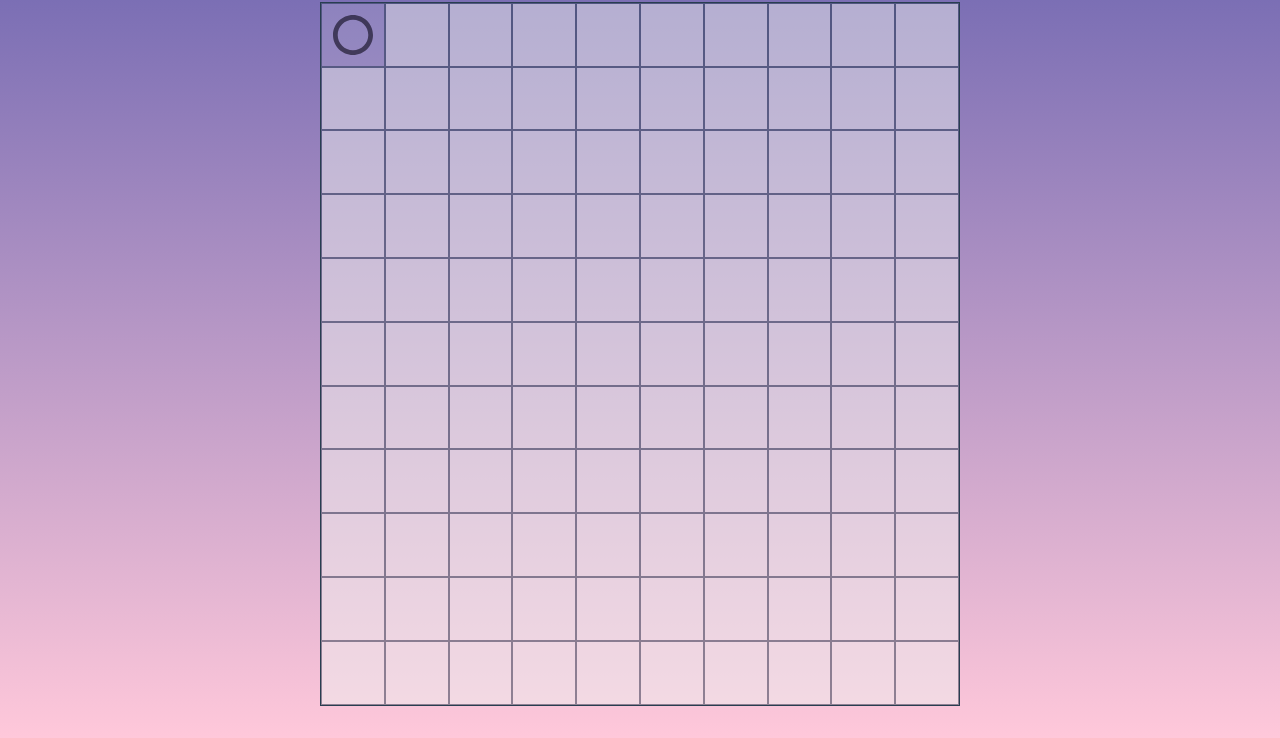
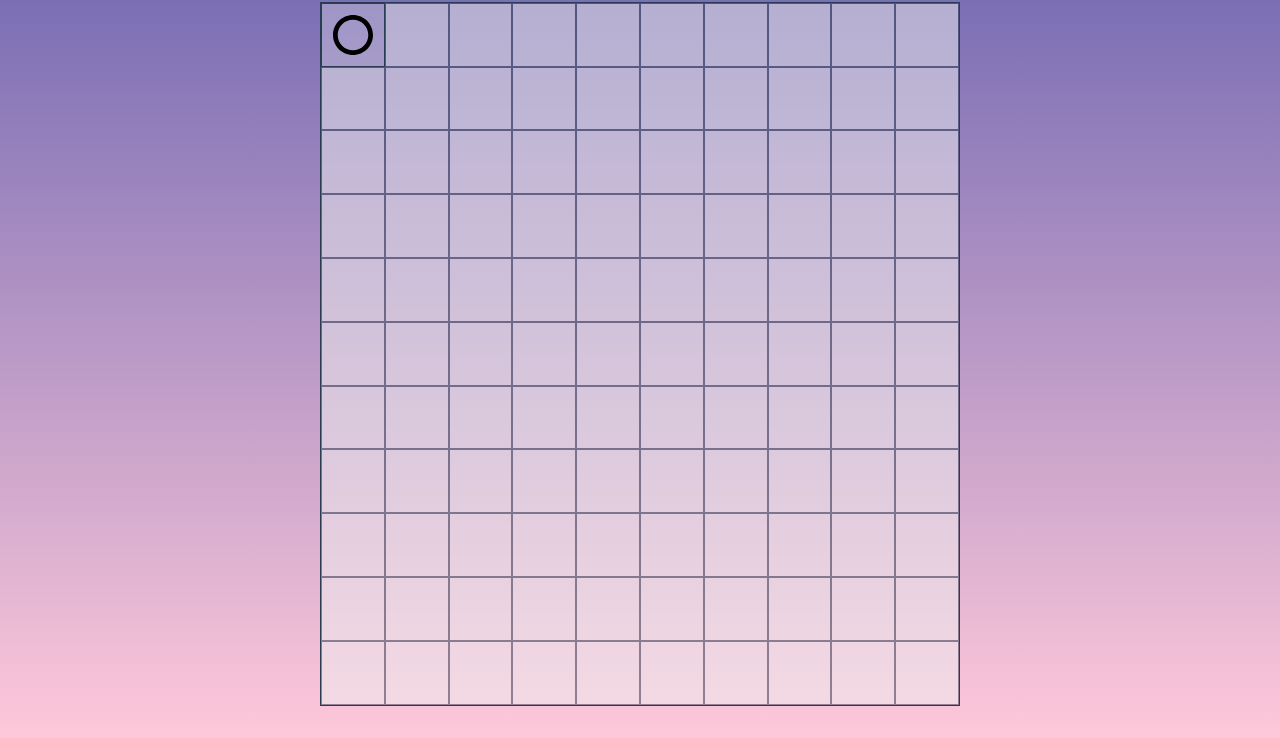
Before and after one commit to JarmilaHavirova/piskvorky, a plain HTML site: page hra.html in a window 1280 px wide. Both pictures are taken after a click on the button 352 px from the left and 181 px from the top of the page. Shown: the part 147-885 px from the top of the page. Drawn offline with Linux system fonts and the light colour scheme.

Commit message:
Nastylování disablovaných políček

```diff
--- a/style.css
+++ b/style.css
@@ -145,6 +145,11 @@ body {
   cursor: pointer;
 }
 
+.game__square:disabled {
+  opacity: 1;
+  cursor: default;
+}
+
 .game__square--circle,
 .game__square--cross {
   background-position: center;
```
